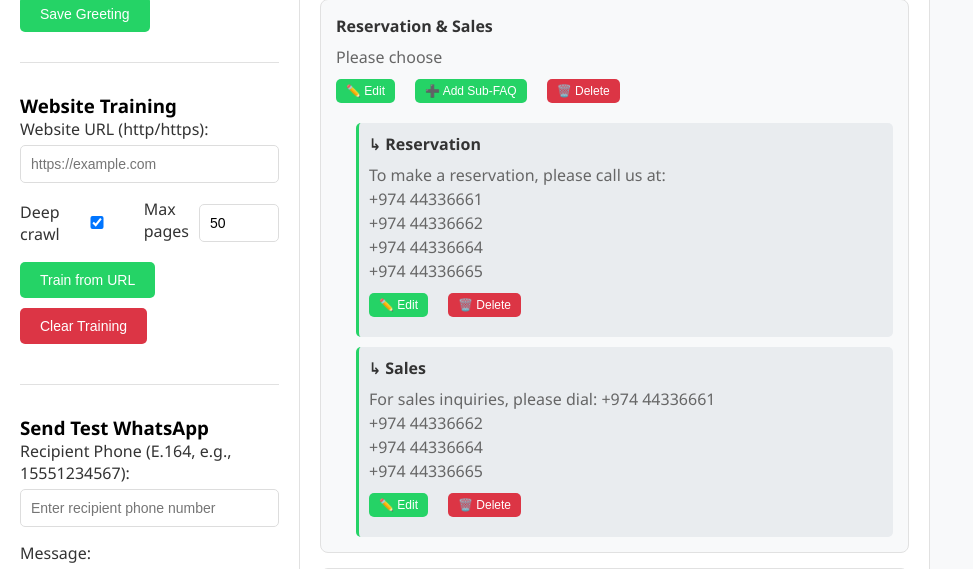
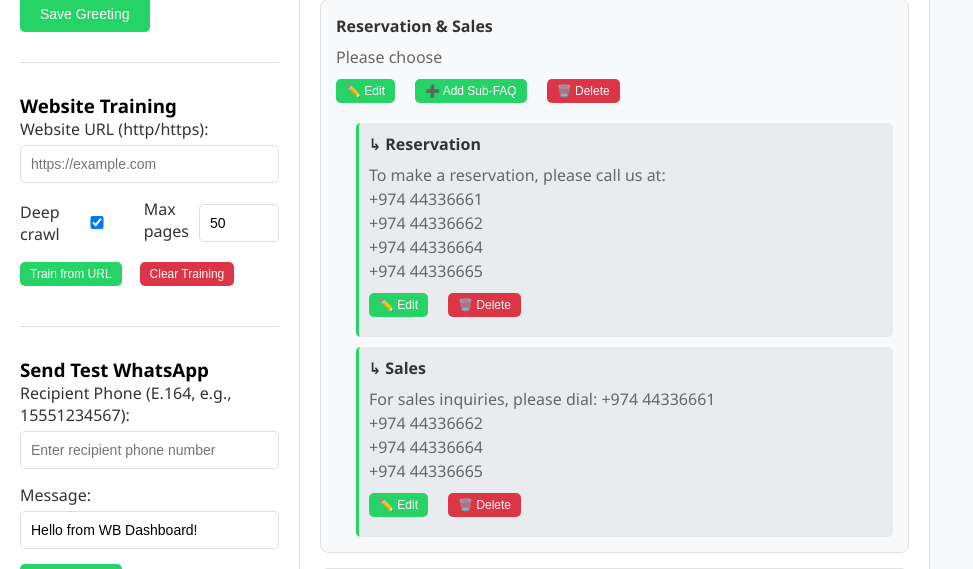
Before and after one commit to rfrchainuser/V2-Whattsapp-Business-chatbot, a Flask app: page / in a window 1280 px wide. Shown: the part 653-1222 px from the top of the page, without its empty margins (0-973 px from the left). Run offline with Flask 3, Linux system fonts and the light colour scheme; a user stored in the database is signed in; data comes from the database, SQL or seed files in the repository.

Commit message:
index.html

```diff
--- a/templates/index.html
+++ b/templates/index.html
@@ -375,8 +375,10 @@
                     <label style="margin-left:10px;">Max pages</label>
                     <input type="number" id="train-max-pages" value="50" min="1" max="200" style="width:90px;">
                 </div>
-                <button class="btn" onclick="trainFromUrl()">Train from URL</button>
-                <button class="btn btn-danger" onclick="clearTraining()">Clear Training</button>
+                <div style="display:flex; gap:8px; align-items:center; flex-wrap:wrap;">
+                    <button class="btn" style="padding:6px 10px; font-size:12px; line-height:1;" onclick="trainFromUrl()">Train from URL</button>
+                    <button class="btn btn-danger" style="padding:6px 10px; font-size:12px; line-height:1;" onclick="clearTraining()">Clear Training</button>
+                </div>
                 <div id="train-result" style="margin-top:10px; color:#333; font-size: 13px;"></div>
                 <div id="train-progress" class="progress" style="display:none;">
                     <div id="train-progress-bar" class="progress-bar"></div>
```
